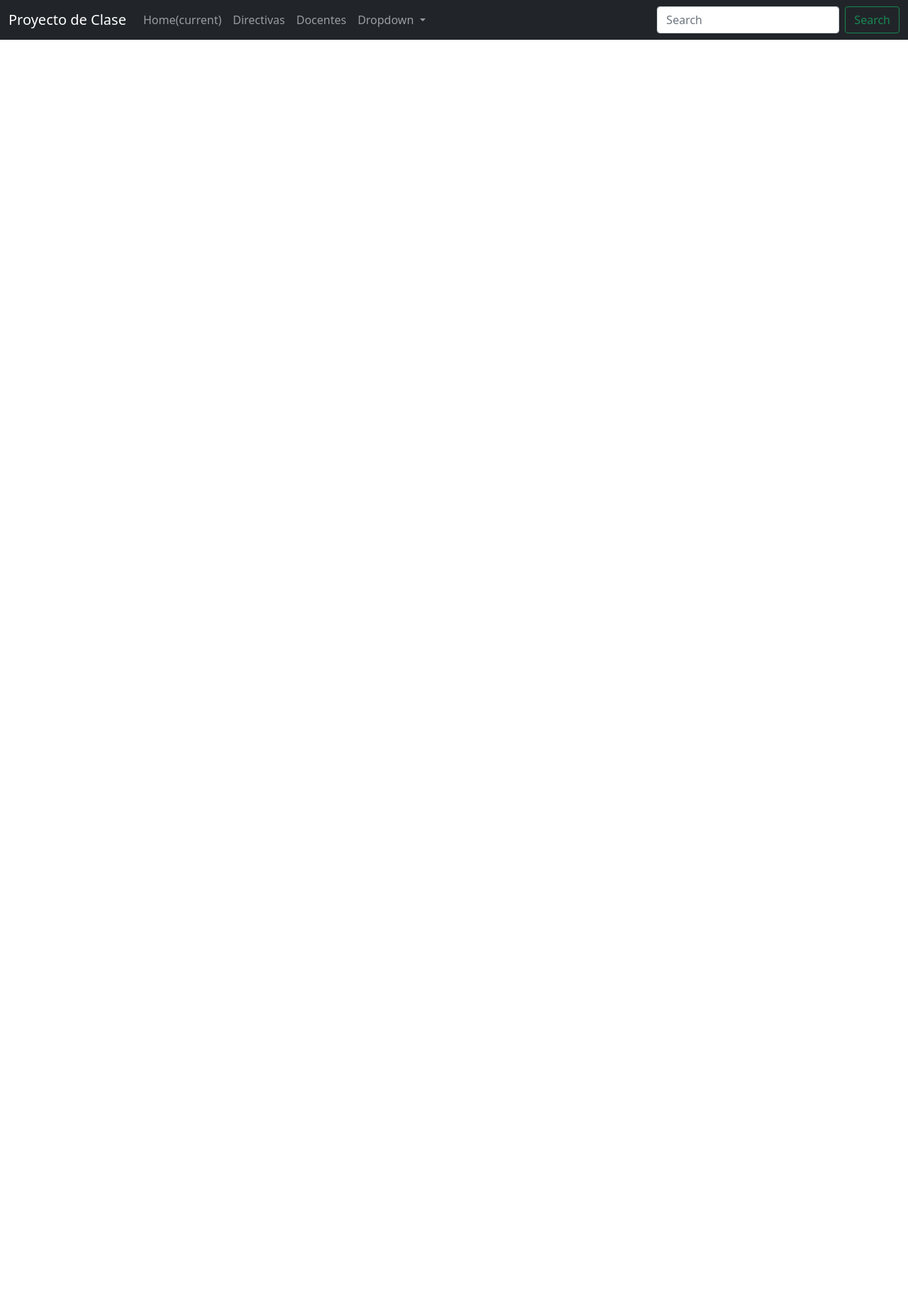
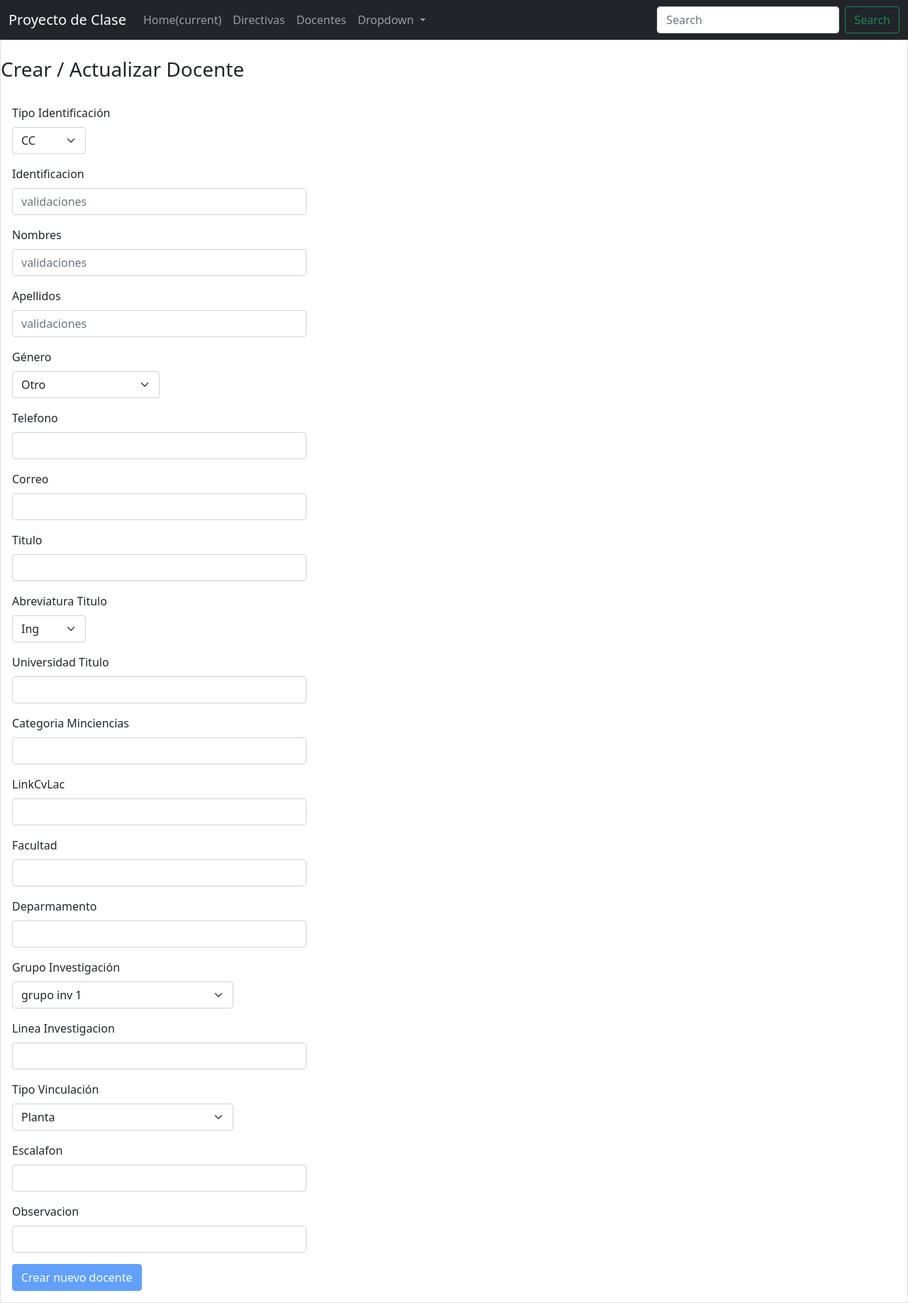
Before and after one commit to dario10101/crud-docentes-front, an Angular app: page /docentes/form in a window 1280 px wide. Before the commit this address led to /. Shown: the whole page at 71% size. Before the commit the page ends 800 px from the top, so only its background shows below. Built offline with nearby package versions, Linux system fonts and the light colour scheme.

Commit message:
se muestran errores del backend en el crear

```diff
--- a/src/app/app-routing.module.ts
+++ b/src/app/app-routing.module.ts
@@ -4,8 +4,10 @@ import { DocentesComponent } from './docentes/docentes.component';
 import { FormComponent } from './docentes/form.component';
 
 const routes: Routes = [
+  { path: '', redirectTo: '/docentes', pathMatch: 'full' },
   { path: 'docentes', component: DocentesComponent },
-  { path: 'docentes/crear', component: FormComponent },
+  { path: 'docentes/form', component: FormComponent },
+  { path: 'docentes/form/:id', component: FormComponent },
 ];
 
 @NgModule({
--- a/src/app/docentes/docente.service.ts
+++ b/src/app/docentes/docente.service.ts
@@ -43,6 +43,8 @@ export class DocenteService {
     return this.http.post<Docente>(this.createUrl, docente, { headers: this.httpHeaders }).pipe(
       catchError(e => {
           if (e.status == 400) {
+            console.log(e.message);
+            swal.fire('Error al crear el docente', 'Por favor verifique que los campos sean  válidos.', 'error');
             return throwError(e);
           }
           console.log(e.message);
@@ -61,6 +63,8 @@ export class DocenteService {
     return this.http.put<any>(`${this.updateUrl}/${docente.identificacion}`, docente, { headers: this.httpHeaders }).pipe(
       catchError(e => {
         if (e.status == 400) {
+          console.log(e.message);
+          swal.fire('Error al actualizar el docente', 'Por favor verifique que los campos sean  válidos.', 'error');
           return throwError(e);
         }
         console.error(e.error.mensaje);
--- a/src/app/docentes/docente.ts
+++ b/src/app/docentes/docente.ts
@@ -13,7 +13,7 @@ export class Docente {
     linkCvLac: string;
     facultad: string;
     deparmamento: string;
-    grupoInvestigacion: string = 'Grupo Investigación 1';
+    grupoInvestigacion: string = 'grupo inv 1';
     lineaInvestigacion: string;
     tipoVinculacion: string = 'Planta';
     escalafon: string;
--- a/src/app/docentes/docentes.component.ts
+++ b/src/app/docentes/docentes.component.ts
@@ -26,13 +26,18 @@ export class DocentesComponent implements OnInit {
     );
   }
 
+  update(docente: Docente): void {
+    console.log('docente.component.ts Editando...');
+    console.log(docente);
+  }
+
 
   delete(docente: Docente): void {
     swal.fire({
       title: 'Estas seguro?',
       showDenyButton: true,
       showCancelButton: true,
-      confirmButtonText: `Si,eliminar`,
+      confirmButtonText: `Si, eliminar`,
       denyButtonText: `No, cancelar`,
       }
     ).then((result) => {
--- a/src/app/docentes/form.component.html
+++ b/src/app/docentes/form.component.html
@@ -1,3 +1,6 @@
+<ul class="alert alert-danger" *ngIf="errors.length > 0">
+    <li *ngFor="let err of errors"> {{ err }} </li>
+</ul>
 <div class="card">
     <br>
     <div class="card-title">
@@ -22,7 +25,8 @@
                 <div class="mb-3">
                     <label for="identificacion" class="form-label">Identificacion</label>
                     <div class="col-sm-4">
-                        <input [(ngModel)]="docente.identificacion" #identificacion="ngModel" type="text" class="form-control" id="identificacion" name="identificacion" required minlength="5"
+                        <input [(ngModel)]="docente.identificacion" #identificacion="ngModel" type="text" class="form-control" id="identificacion" name="identificacion"
+                            required
                             [class.is-invalid]="identificacion.invalid && (identificacion.dirty || identificacion.touched)"
                             [class.is-valid]="identificacion.valid"
                             placeholder="validaciones">
@@ -37,7 +41,8 @@
                 <div class="mb-3">
                     <label for="nombres" class="form-label">Nombres</label>
                     <div class="col-sm-4">
-                        <input [(ngModel)]="docente.nombres" #nombres="ngModel" type="text" class="form-control" id="nombres" name="nombres" required minlength="5"
+                        <input [(ngModel)]="docente.nombres" #nombres="ngModel" type="text" class="form-control" id="nombres" name="nombres"
+                            required
                             [class.is-invalid]="nombres.invalid && (nombres.dirty || nombres.touched)"
                             [class.is-valid]="nombres.valid"
                             placeholder="validaciones">
@@ -52,7 +57,8 @@
                 <div class="mb-3">
                     <label for="apellidos" class="form-label">Apellidos</label>
                     <div class="col-sm-4">
-                        <input [(ngModel)]="docente.apellidos" #apellidos="ngModel" type="text" class="form-control" id="apellidos" name="apellidos" required minlength="5"
+                        <input [(ngModel)]="docente.apellidos" #apellidos="ngModel" type="text" class="form-control" id="apellidos" name="apellidos"
+                            required minlength="5"
                             [class.is-invalid]="apellidos.invalid && (apellidos.dirty || apellidos.touched)"
                             [class.is-valid]="apellidos.valid"
                             placeholder="validaciones">
@@ -207,15 +213,17 @@
                 </div>
 
                 <!-- Boton enviar -->
-                <button type="submit" class="btn btn-primary" role="button" (click)='submitCrearDocente()'
+                <!-- <button type="submit" class="btn btn-primary" role="button" (click)='submitCrearDocente()'
                     [disabled]="!docenteForm.form.valid">Guardar Docente
-                </button>
+                </button>             -->
 
 
-                <!-- <button class="btn btn-primary" type="submit" role="button" (click)='submitCrearDocente()' *ngIf="!docente.identificacion else elseBlock">Crear</button>
+                <button class="btn btn-primary" type="submit" role="button" (click)='submitCrearDocente()'
+                    *ngIf="createDocente else elseBlock" [disabled]="!docenteForm.form.valid">Crear nuevo docente</button>
                 <ng-template #elseBlock>
-                    <button type="submit" class="btn btn-primary" role="button" (click)='update()'>Editar</button>
-                </ng-template> -->
+                    <button type="submit" class="btn btn-primary" role="button" (click)='update()'
+                    [disabled]="!docenteForm.form.valid">Actualizar docente</button>
+                </ng-template>
             </form>
 
     </div>
--- a/src/app/docentes/form.component.ts
+++ b/src/app/docentes/form.component.ts
@@ -1,5 +1,5 @@
 import { Component, OnInit } from '@angular/core';
-import { Router } from '@angular/router';
+import { Router, ActivatedRoute } from '@angular/router';
 import { Docente } from './docente';
 import { DocenteService } from './docente.service';
 import { FormGroup, FormBuilder, Validators } from '@angular/forms';
@@ -16,27 +16,51 @@ export class FormComponent implements OnInit {
 
   public docente: Docente = new Docente();
   public titulo: string = 'Crear / Actualizar Docente';
-  private router: Router;
-  private docenteService: DocenteService;
   public errors: string[] = [];
+  public mapErrors: Map<string, string> = new Map();
 
-  // public angForm: FormGroup = this.fb.group({
-  //   nombres: ["", [Validators.required, Validators.maxLength(5)]],
-  //   apellidos: ["", Validators.required]
-  // });
+  // form: FormGroup;
+  createDocente: boolean = true;
+  // isAddMode: boolean;
 
   listaTipoIdent: string[] = ["CC","CE","TI", "NIT"];
   listaGenero: string[] = ["Masculino","Femenino","Otro"];
   listaAbreviaturaTitulo: string[] = ["Ing","Doc","Mag"];
-  listaGrupoInvestigacion: string[] = ["Grupo Investigación 1","Grupo Investigación 2","Grupo Investigación 3"];
+  listaGrupoInvestigacion: string[] = ["grupo inv 1", "grupo inv 2", "grupo inv 3"];
   listaTipoVinculacion: string[] = ["Ocasional","Planta","Catedra"];
 
-  constructor(private fb: FormBuilder, docenteService: DocenteService, router: Router) {
-    this.docenteService = docenteService;
-    this.router = router;
-  }
+  constructor(private docenteService: DocenteService, private router: Router, private route: ActivatedRoute) { }
 
   ngOnInit(): void {
+    this.createDocente = true;
+    this.docente.identificacion = this.route.snapshot.params['identificacion'];
+
+    // Para actualizar
+    if (this.docente.identificacion !== undefined) {
+      this.createDocente = false;
+
+      this.docente.tipoIdentificacion = this.route.snapshot.params['tipoIdentificacion'];
+      this.docente.nombres = this.route.snapshot.params['nombres'];
+      this.docente.apellidos = this.route.snapshot.params['apellidos'];
+      this.docente.genero = this.route.snapshot.params['genero'];
+      this.docente.telefono = this.route.snapshot.params['telefono'];
+      this.docente.correo = this.route.snapshot.params['correo'];
+      this.docente.titulo = this.route.snapshot.params['titulo'];
+      this.docente.abreviaturaTitulo = this.route.snapshot.params['abreviaturaTitulo'];
+      this.docente.universidadTitulo = this.route.snapshot.params['universidadTitulo'];
+      this.docente.categoriaMinciencias = this.route.snapshot.params['categoriaMinciencias'];
+      this.docente.linkCvLac = this.route.snapshot.params['linkCvLac'];
+      this.docente.facultad = this.route.snapshot.params['facultad'];
+      this.docente.deparmamento = this.route.snapshot.params['deparmamento'];
+      this.docente.grupoInvestigacion = this.route.snapshot.params['grupoInvestigacion'];
+      this.docente.lineaInvestigacion = this.route.snapshot.params['lineaInvestigacion'];
+      this.docente.tipoVinculacion = this.route.snapshot.params['tipoVinculacion'];
+      this.docente.escalafon = this.route.snapshot.params['escalafon'];
+      this.docente.observacion = this.route.snapshot.params['observacion'];
+    }
+
+    console.log('form component onInit: docente: ');
+    console.log(this.docente);
   }
 
   public crearDocente(): void {
@@ -45,6 +69,20 @@ export class FormComponent implements OnInit {
       respose => {
         this.router.navigate(['/docentes']);
         swal.fire('Nuevo docente', `Docente <b>${respose.nombres}</b> creado con éxito!`, 'success');
+      },
+      err => {
+        this.errors = [];
+        this.mapErrors = err.error.errors as Map<string, string>;
+
+        this.mapErrors = new Map(Object.entries(this.mapErrors));
+        console.log(this.mapErrors);
+
+        for(let error of this.mapErrors.entries()) {
+          console.log(error + "\n");
+          this.errors.push(error.toString());
+        }
+
+        console.error('Código del error desde el backend: ' + err.status);
       }
     )
   }
@@ -65,6 +103,7 @@ export class FormComponent implements OnInit {
     //   alert("Error! Por favor verifique los campos");
     // }
     //console.log(this.ngForm);
+    console.log('form.ts: creando docente...');
     this.crearDocente();
   }
 
```
Also changed, not shown: src/app/docentes/docentes.component.html (+7 -2 lines).
